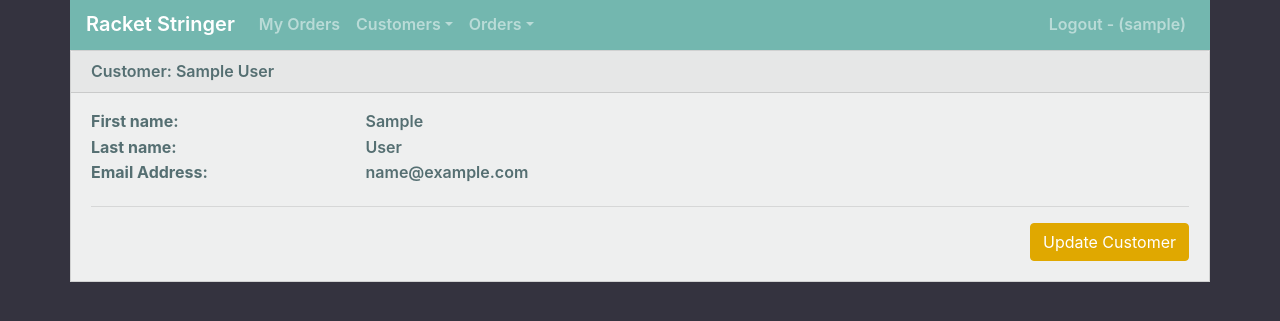
After one commit to rbennett91/racket_stringer, a Django app: page /racket_stringer/show_customer/1 in a window 1280 px wide. The commit adds this page. Shown: the top 321 px of the page. Run offline with Django 3.2, Linux system fonts and the light colour scheme; a user stored in the database is signed in; tables that the repository leaves empty hold one stand-in row (values such as "Sample post"); some libraries are stand-ins or nearby versions.

Commit message:
add show and update customer views

```diff
--- /dev/null
+++ b/racket_stringer/templates/racket_stringer/show_customer.html
@@ -0,0 +1,25 @@
+{% extends "racket_stringer/base.html" %}
+{% load crispy_forms_tags %}
+
+{% block content %}
+<div class="row">
+    <div class="col">
+        <div class="card">
+            <div class="card-header">Customer: {{ object }}</div>
+            <div class="card-body">
+                <dl class="row">
+                    <dt class="col-sm-3">First name:</dt>
+                    <dd class="col-sm-9">{{ object.first_name }}</dd>
+                    <dt class="col-sm-3">Last name:</dt>
+                    <dd class="col-sm-9">{{ object.last_name }}</dd>
+                    <dt class="col-sm-3">Email Address:</dt>
+                    <dd class="col-sm-9">{{ object.email_address }}</dd>
+                </dl>
+                <hr>
+
+                <a class="btn btn-warning float-right" href="{% url 'update_customer' object.id %}" role="button">Update Customer</a>
+            </div>
+        </div>
+    </div>
+</div>
+{% endblock content %}
--- a/racket_stringer/templates/racket_stringer/top_navbar.html
+++ b/racket_stringer/templates/racket_stringer/top_navbar.html
@@ -9,12 +9,23 @@
             <li class="nav-item">
                 <a class="nav-link" href="{% url 'my_orders' %}">My Orders</a>
             </li>
-            <li class="nav-item">
-                <a class="nav-link" href="{% url 'new_customer' %}">New Customer</a>
+
+            <li class="nav-item dropdown">
+                <a class="nav-link dropdown-toggle" href="#" id="navbarDropdown" role="button" data-toggle="dropdown" aria-haspopup="true" aria-expanded="false">Customers</a>
+                <div class="dropdown-menu" aria-labelledby="navbarDropdown">
+                    <a class="dropdown-item" href="{% url 'new_customer' %}">New Customer</a>
+                    <a class="dropdown-item" href="#">Search Customers</a>
+                </div>
             </li>
-            <li class="nav-item">
-                <a class="nav-link" href="{% url 'new_order' %}">New Order</a>
+
+            <li class="nav-item dropdown">
+                <a class="nav-link dropdown-toggle" href="#" id="navbarDropdown" role="button" data-toggle="dropdown" aria-haspopup="true" aria-expanded="false">Orders</a>
+                <div class="dropdown-menu" aria-labelledby="navbarDropdown">
+                    <a class="dropdown-item" href="{% url 'new_order' %}">New Order</a>
+                    <a class="dropdown-item" href="#">Search Orders</a>
+                </div>
             </li>
+
         </ul>
         {% endif %}
         <ul class="navbar-nav">
--- a/racket_stringer/urls.py
+++ b/racket_stringer/urls.py
@@ -49,6 +49,16 @@ urlpatterns = [
         name='new_customer'
     ),
     path(
+        'racket_stringer/show_customer/<int:pk>',
+        views.ShowCustomer.as_view(),
+        name='show_customer'
+    ),
+    path(
+        'racket_stringer/update_customer/<int:pk>',
+        views.UpdateCustomer.as_view(),
+        name='update_customer'
+    ),
+    path(
         'racket_stringer/search_rackets',
         views.search_rackets,
         name='search_rackets'
--- a/racket_stringer/views.py
+++ b/racket_stringer/views.py
@@ -88,6 +88,22 @@ class NewCustomer(LoginRequiredMixin, CreateView):
         return reverse('new_order')
 
 
+class ShowCustomer(LoginRequiredMixin, DetailView):
+    http_method_names = ['get']
+    template_name = 'racket_stringer/show_customer.html'
+    model = Customer
+
+
+class UpdateCustomer(LoginRequiredMixin, UpdateView):
+    http_method_names = ['get', 'post']
+    template_name = 'racket_stringer/update_customer.html'
+    model = Customer
+    form_class = CustomerForm
+
+    def get_success_url(self):
+        return reverse('show_customer', kwargs={'pk': self.object.id})
+
+
 @login_required
 def search_rackets(request):
     search = request.GET.get('search', None)
```
Also changed, not shown: racket_stringer/templates/racket_stringer/update_customer.html (added, +15 -0 lines).
